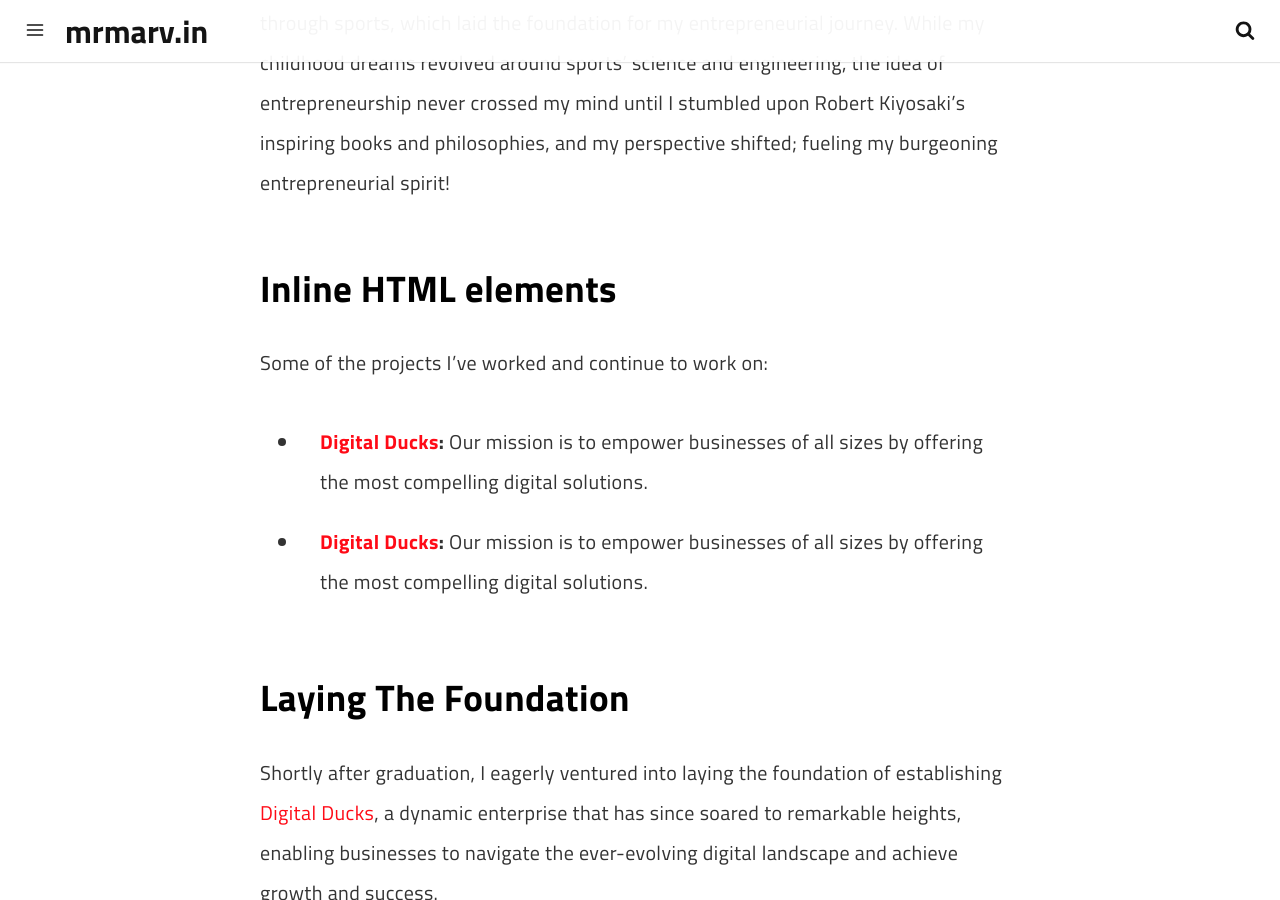
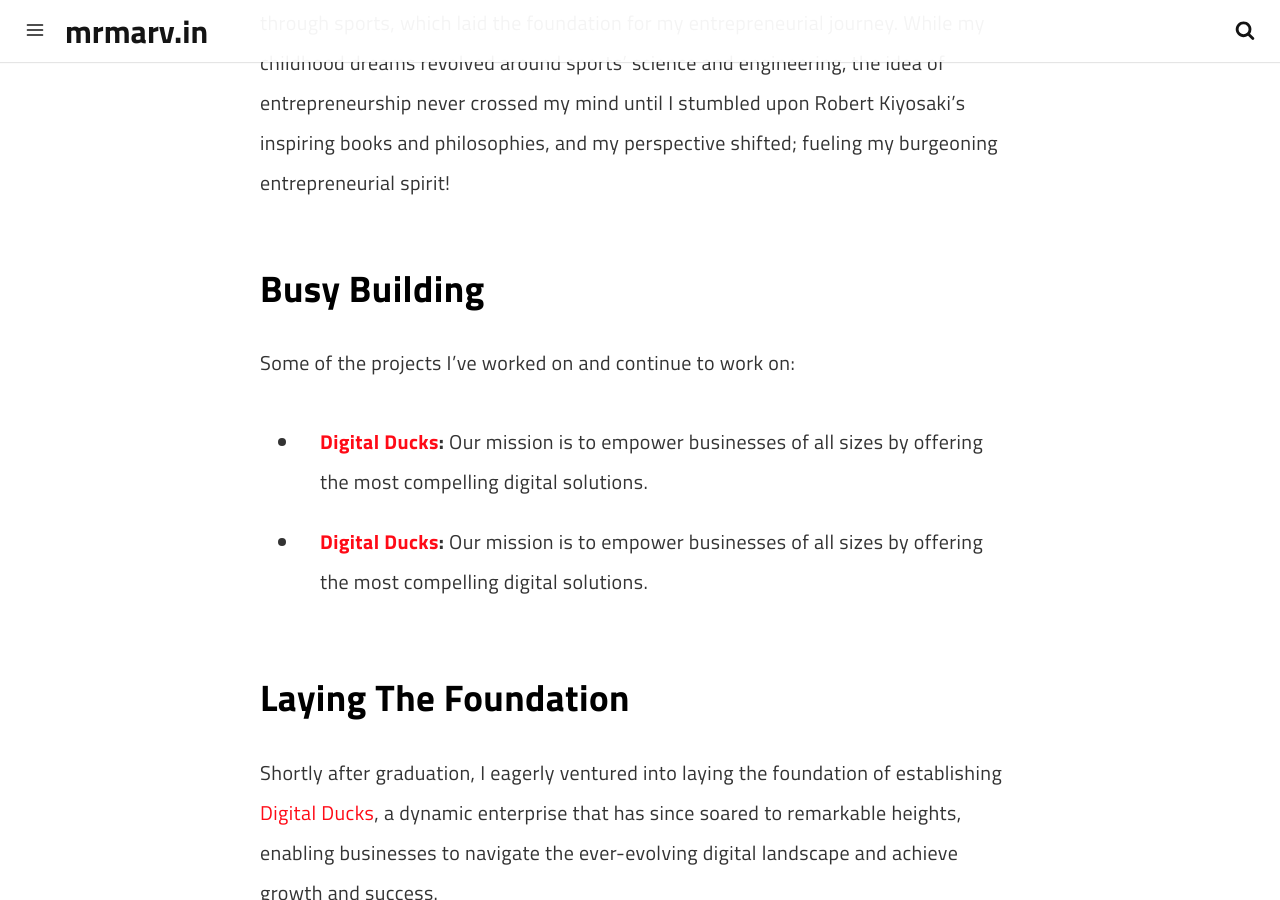
Before and after one commit to marv0/marv0.github.io, a Jekyll site: the page built from pages/about.md, in a window 1280 px wide and 900 px high, scrolled down 938 px. Built offline with Jekyll 4.4.1, drawn with Linux system fonts in a browser that asks for light colours; a script that is not in the unit is left out.

Commit message:
Update about.md

```diff
--- a/pages/about.md
+++ b/pages/about.md
@@ -16,9 +16,9 @@ Hello, world! 👋 I'm a software engineer and entrepreneur on a mission to empo
 
 At an early age, I learned the importance of having a competitive edge and drive through sports, which laid the foundation for my entrepreneurial journey. While my childhood dreams revolved around sports' science and engineering, the idea of entrepreneurship never crossed my mind until I stumbled upon Robert Kiyosaki's inspiring books and philosophies, and my perspective shifted; fueling my burgeoning entrepreneurial spirit!
 
-## Inline HTML elements
+## Busy Building
 
-Some of the projects I've worked and continue to work on:
+Some of the projects I've worked on and continue to work on:
 
 - **[Digital Ducks](https://www.digitalducks.co.ke):** Our mission is to empower businesses of all sizes by offering the most compelling digital solutions.
 
```
